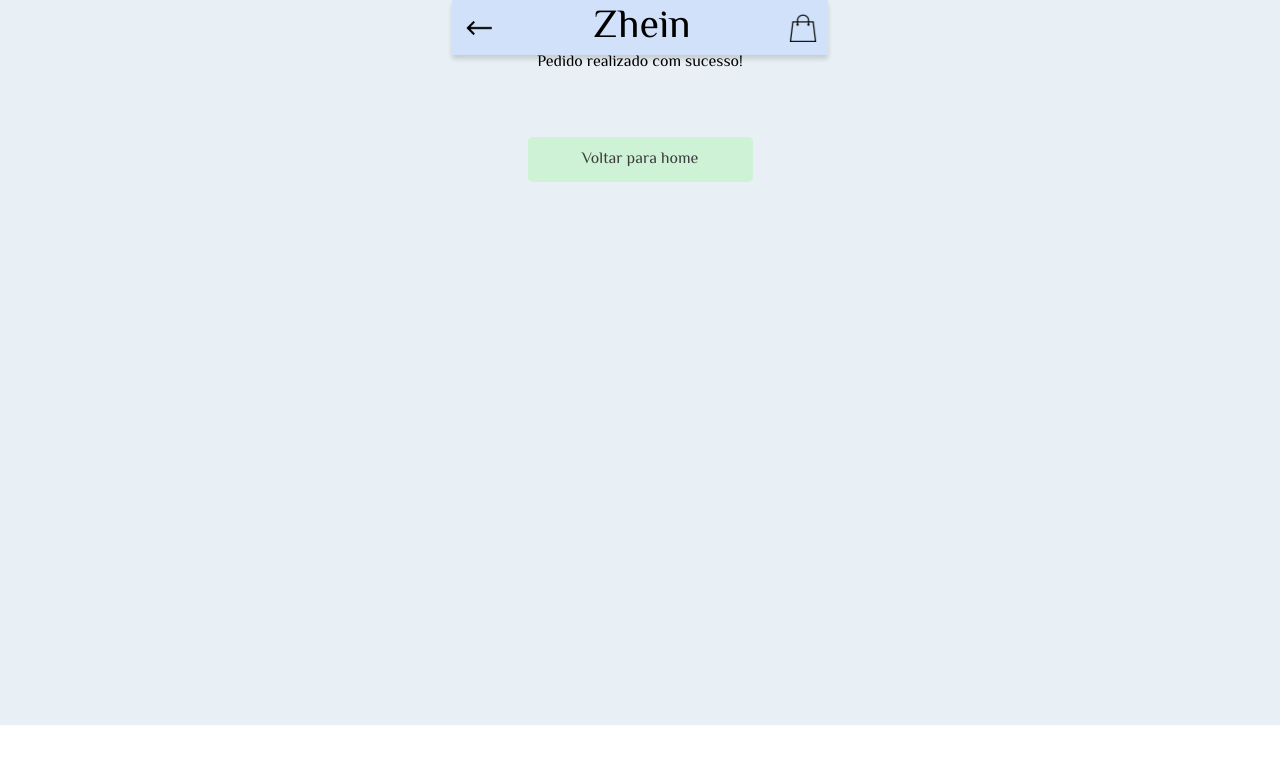
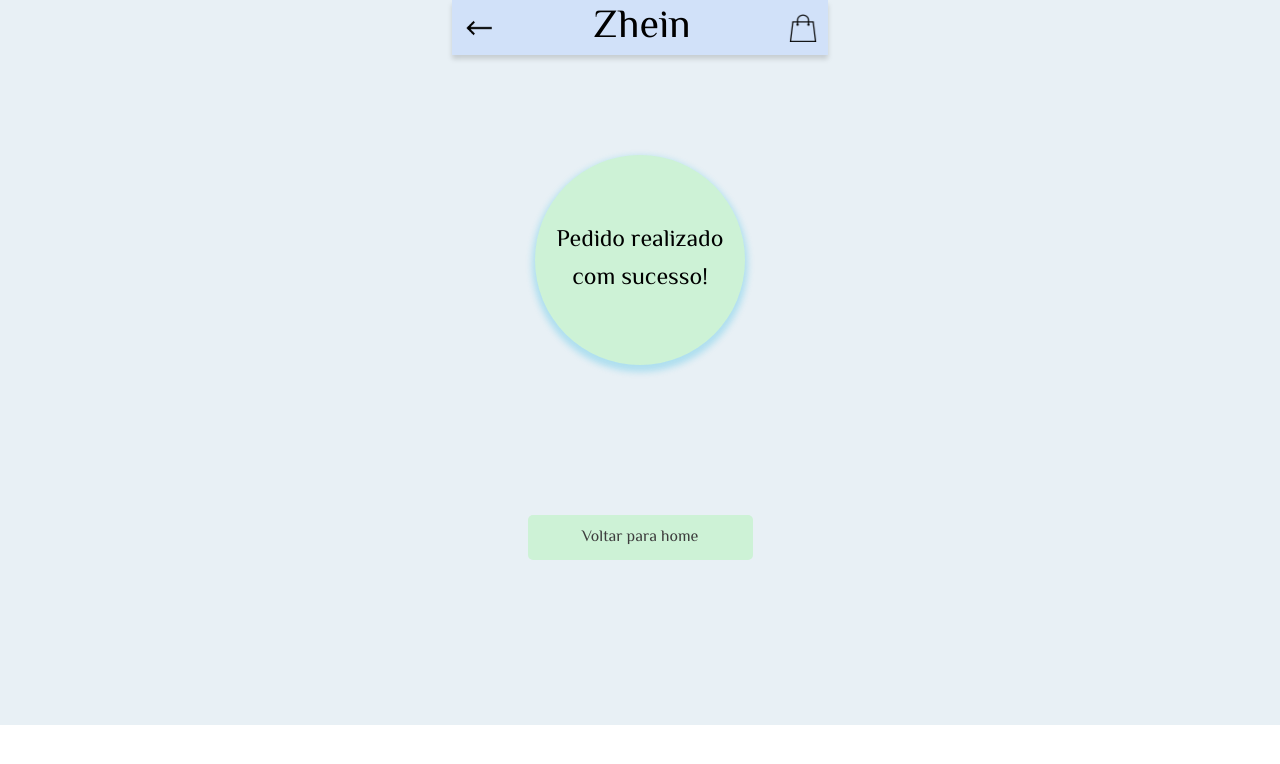
Before and after one commit to Nanda-Souza/Projeto-Zhein-Front, a React (Create React App) app: page /sucesso in a window 1280 px wide. Shown: the top 764 px of the page. Built offline with nearby package versions, Linux system fonts and the light colour scheme.

Commit message:
feat: tela de sucesso ok

```diff
--- a/src/Pages/TelaHome/TelaHome.js
+++ b/src/Pages/TelaHome/TelaHome.js
@@ -33,7 +33,7 @@
                 {produtos?.map((produtos) => (
                     <ProdutosSpace key={produtos._id}>
 
-                    <img src={produtos.imagem} />
+                    <img src={produtos.imagem} alt=""/>
                     <p>{produtos.nome}</p>
 
                  </ProdutosSpace>
--- a/src/Pages/TelaSucesso/StyleSucesso.js
+++ b/src/Pages/TelaSucesso/StyleSucesso.js
@@ -6,16 +6,63 @@
   display: flex;
   flex-direction: column;
   align-items: center;
-  button{
-    margin-top: 66px;
+  button {
+    margin-top: 150px;
     background-color: #cdf2d6;
-    color: #3D3D3D;
+    color: #3d3d3d;
     width: 225px;
     height: 45px;
     border: none;
     border-radius: 5px;
     cursor: pointer;
-    font-family: 'El Messiri', sans-serif;
-    font-size:16px;
+    font-family: "El Messiri", sans-serif;
+    font-size: 16px;
   }
 `;
+export const Elipse = styled.div`
+  margin-top: 100px;
+  width: 210px;
+  height: 210px;
+  border-radius: 100%;
+  background-color: #cdf2d6;
+  box-shadow: 0px 4px 6px 3px rgba(29, 179, 226, 0.28);
+  display: flex;
+  align-items: center;
+  justify-content: center;
+  animation-name: swirl-in-fwd;
+  animation: swirl-in-fwd 0.6s ease-out both;
+  @-webkit-keyframes swirl-in-fwd {
+  0% {
+    -webkit-transform: rotate(-540deg) scale(0);
+            transform: rotate(-540deg) scale(0);
+    opacity: 0;
+  }
+  100% {
+    -webkit-transform: rotate(0) scale(1);
+            transform: rotate(0) scale(1);
+    opacity: 1;
+  }
+}
+@keyframes swirl-in-fwd {
+  0% {
+    -webkit-transform: rotate(-540deg) scale(0);
+            transform: rotate(-540deg) scale(0);
+    opacity: 0;
+  }
+  100% {
+    -webkit-transform: rotate(0) scale(1);
+            transform: rotate(0) scale(1);
+    opacity: 1;
+  }
+}
+
+
+  p {
+    font-family: "El Messiri";
+    font-style: normal;
+    font-weight: 400;
+    font-size: 24px;
+    line-height: 38px;
+    text-align: center;
+  }
+`;
--- a/src/Pages/TelaSucesso/TelaSucesso.js
+++ b/src/Pages/TelaSucesso/TelaSucesso.js
@@ -1,16 +1,19 @@
 import { Link } from "react-router-dom";
 import { Container } from "../../Components/Container";
 import Header from "../../Components/Header";
-import { Tela } from "./StyleSucesso";
+import { Elipse, Tela } from "./StyleSucesso";
 
 export default function Sucesso() {
   return (
     <Container>
       <Header />
       <Tela>
-        <p>Pedido realizado com sucesso!</p>
+        <Elipse>
+          <p>Pedido realizado com sucesso!</p>
+        </Elipse>
+
         <Link to="/home">
-        <button>Voltar para home</button>
+          <button>Voltar para home</button>
         </Link>
       </Tela>
     </Container>
```
